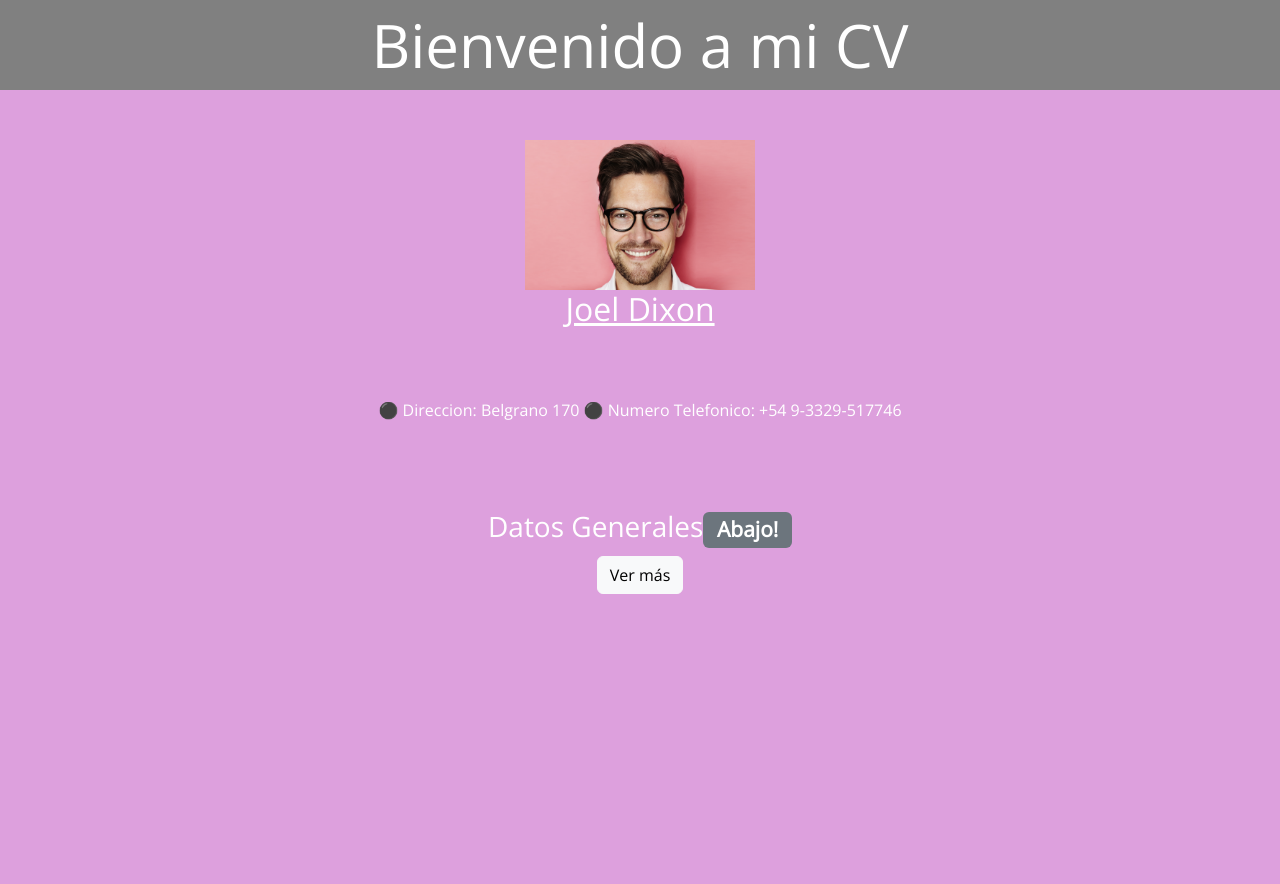
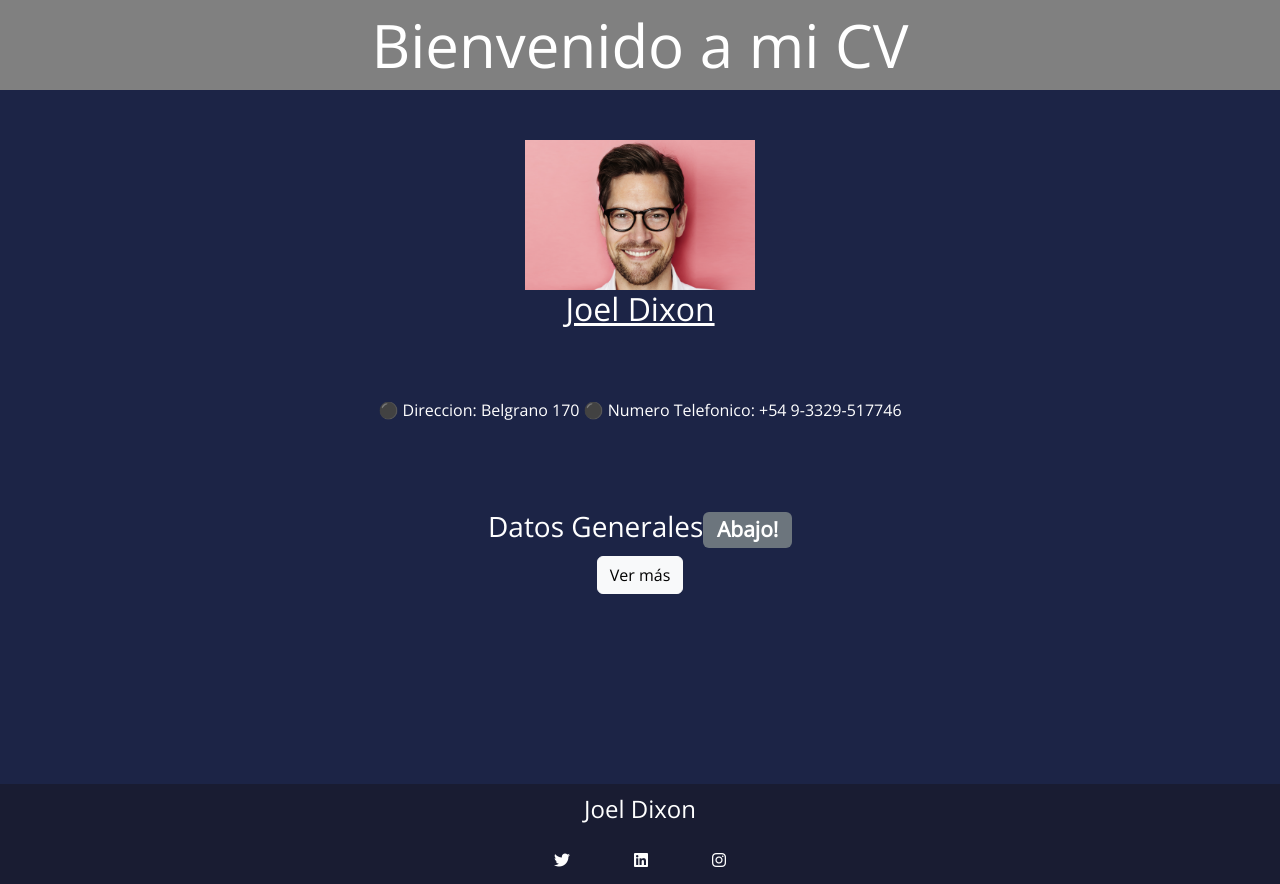
Before and after one commit to tomyfauro/CV-TICMAS, a plain HTML site: page index.html in a window 1280 px wide. Before the commit the page ends 800 px from the top, so only its background shows below. Drawn offline with nearby package versions, Linux system fonts and the light colour scheme.

Commit message:
nuevos cambios

```diff
--- a/index.html
+++ b/index.html
@@ -11,6 +11,7 @@
     <style>
         @import url('https://fonts.googleapis.com/css2?family=Open+Sans&display=swap');
       </style>
+      <script src="https://kit.fontawesome.com/81076ffe8c.js" crossorigin="anonymous"></script>
 
 </head>
 <body>
@@ -49,7 +50,7 @@
             <li>Lenguajes que domina: Pequeña base en html, css y javascript. Tambien una buena base en Pseint.</li>
             <div class="imagenes">
         <img style="margin-top: -1px;" width="350" height="150" src="/imagenes/html5-js-css3-logo-png-11536003913vd86ju9pc1.png" alt="">
-        <img  width="130" height="130" src="/imagenes/pseint.png" alt="">
+        <img  width="40" height="40" src="/imagenes/pseint.png" alt="">
     </div>
 
     </div>
@@ -60,13 +61,25 @@
 
 
                 <li class="li2">Cursando carrera universitaria</li>
-
-
         </div>
     </fieldset>
 
 </div>
 
+<footer class="footer">
+    <div class="footer-content">
+        <h2>Joel Dixon</h2>
+    </div>
+    <div class="social-network">
+        <a href="https://twitter.com/tomifauro"><i  class="fa-brands fa-twitter"></i></a>
+<a href="https://www.linkedin.com/in/tomas-79561222b/"><i class="fa-brands fa-linkedin"></i></a>
+<a href="https://www.instagram.com/tomyfauro/"><i class="fa-brands fa-instagram"></i></a>
+
+
+</div>
+</footer>
+
+
 
 <script src="./funcionalidad.js"></script>
 </html>
--- a/styles.css
+++ b/styles.css
@@ -5,7 +5,7 @@
 
 body{
     color: white;
-    background-color: plum;
+    background-color: #1c2446;
 }
 
 @import url('https://fonts.googleapis.com/css2?family=Open+Sans&display=swap');
@@ -61,5 +61,79 @@ legend, li {
 
 .imagenes {
 
-    margin-top: 25px;
+    margin-top: 15px;
 }
+
+.footer {
+    color: #fff;
+    display: flex;
+    flex-direction: column;
+    justify-content: center;
+    align-items: center;
+    width: 100%;
+    margin-top: 190px;
+    height: 100px;
+    background-color:#191c32
+}
+
+
+
+.footer-content h2{
+    font-size: 1.5em;
+
+}
+
+
+.social-network {
+    display: flex;
+    justify-content: space-evenly;
+    width: 300px;
+    margin-top: 1em;
+    cursor: pointer;
+    color: #fff;
+}
+
+.social-network  .fa-twitter {
+    transition: ease-in .4s;
+    color: #fff;
+
+
+}
+
+.social-network  .fa-instagram {
+    transition: ease-in .4s;
+    color: #fff;
+
+
+}
+
+
+.social-network  .fa-linkedin {
+    transition: ease-in .4s;
+    color: #fff;
+
+
+}
+
+
+
+.social-network  .fa-twitter:hover {
+    transition: ease-in .4s;
+    color:#49d5ff;
+
+
+}
+
+.social-network  .fa-instagram:hover {
+    transition: ease-in .4s;
+    color:#49d5ff;
+
+
+}
+
+.social-network  .fa-linkedin:hover {
+    transition: ease-in .4s;
+    color:#49d5ff;
+
+
+}
```
